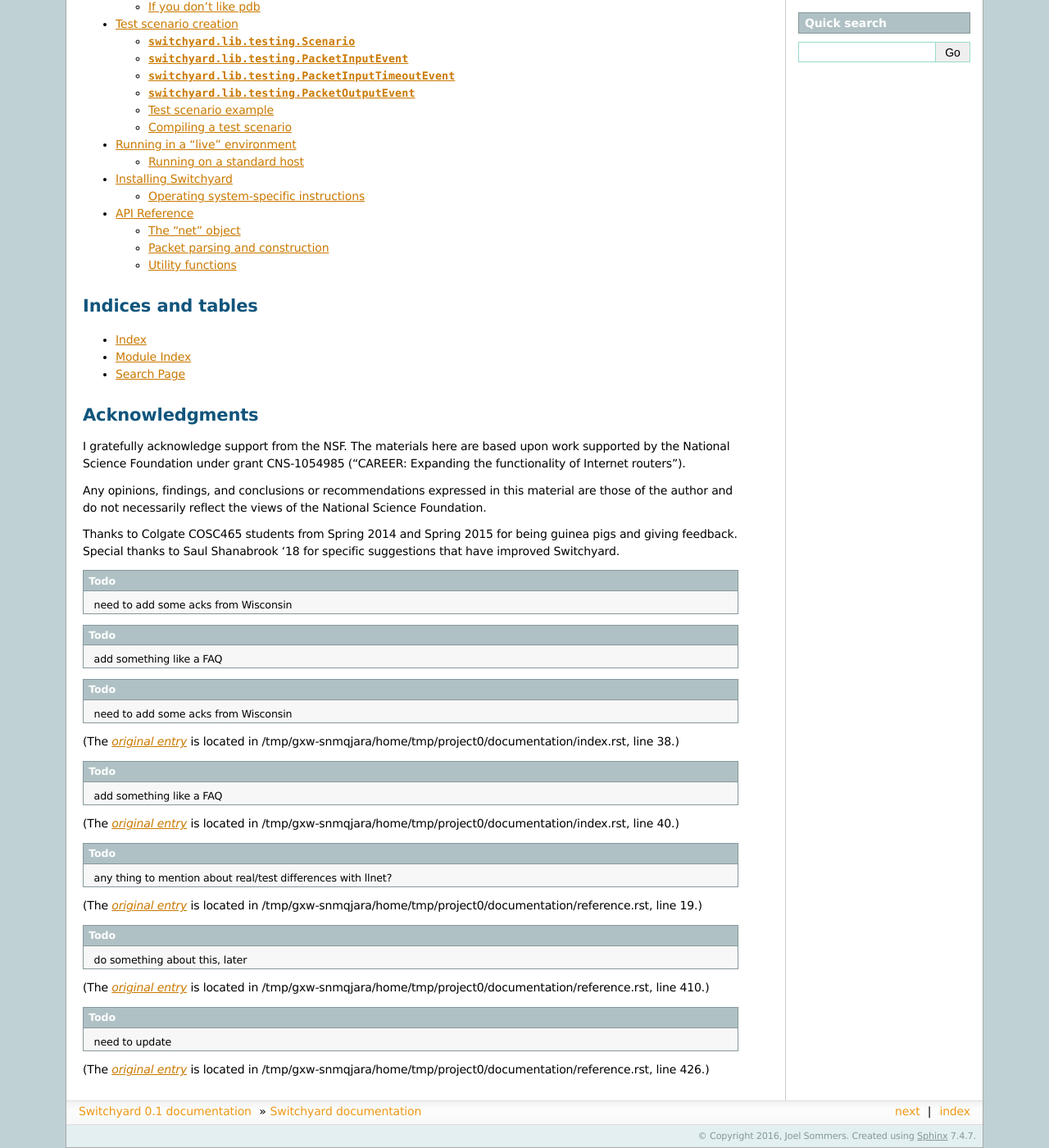
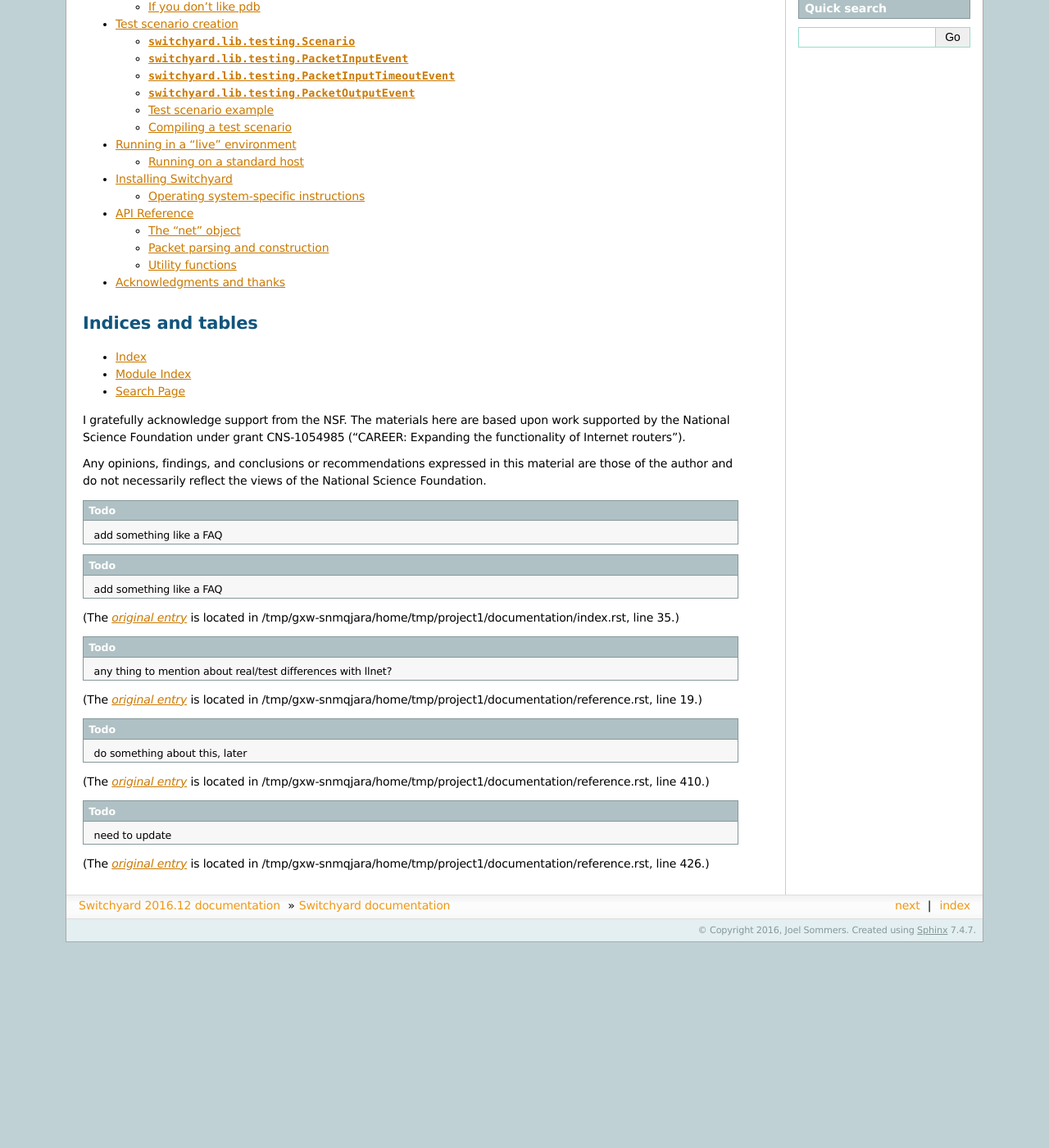
Before and after one commit to jsommers/switchyard, a Sphinx documentation site: the page built from documentation/index.rst, in a window 1280 px wide and 1400 px high, scrolled down 275 px. Shown: the whole window at 82% size. Built offline with Sphinx 7.4.7, drawn with Linux system fonts in a browser that asks for light colours; after the commit the page ends 1424 px from its top, so only the background shows below that; some of the changed text lies outside the part shown.

Commit message:
Add separate thanks section in documentation

```diff
--- a/documentation/conf.py
+++ b/documentation/conf.py
@@ -56,9 +56,9 @@
 # built documents.
 #
 # The short X.Y version.
-version = '0.1'
+version = '2016.12'
 # The full version, including alpha/beta/rc tags.
-release = '0.1'
+release = '2016.12'
 
 # The language for content autogenerated by Sphinx. Refer to documentation
 # for a list of supported languages.
--- a/documentation/index.rst
+++ b/documentation/index.rst
@@ -26,17 +28,10 @@
 * :ref:`modindex`
 * :ref:`search`
 
-Acknowledgments
-===============
-
 I gratefully acknowledge support from the NSF.  The materials here are based upon work supported by the National Science Foundation under grant CNS-1054985 ("CAREER: Expanding the functionality of Internet routers").
 
 Any opinions, findings, and conclusions or recommendations expressed in this material are those of the author and do not necessarily reflect the views of the National Science Foundation.
 
-Thanks to Colgate COSC465 students from Spring 2014 and Spring 2015 for being guinea pigs and giving feedback.  Special thanks to Saul Shanabrook '18 for specific suggestions that have improved Switchyard.
-
-.. todo:: need to add some acks from Wisconsin
-
 .. todo:: add something like a FAQ
 
 .. todolist::
```
Also changed, not shown: other parts of documentation/index.rst (+2 -0 lines), documentation/thanks.rst (added, +14 -0 lines).
